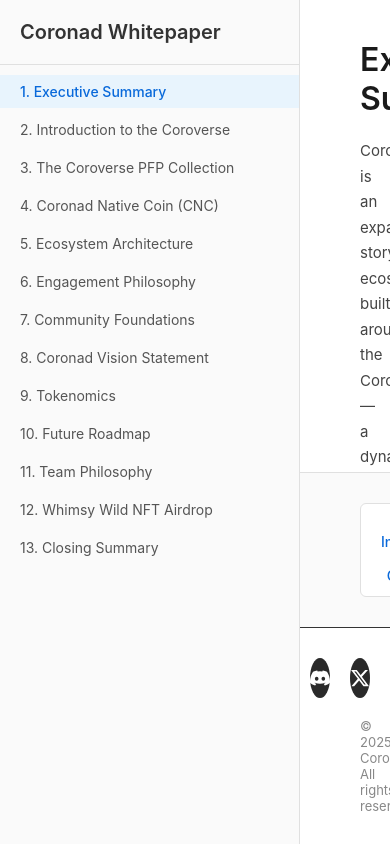
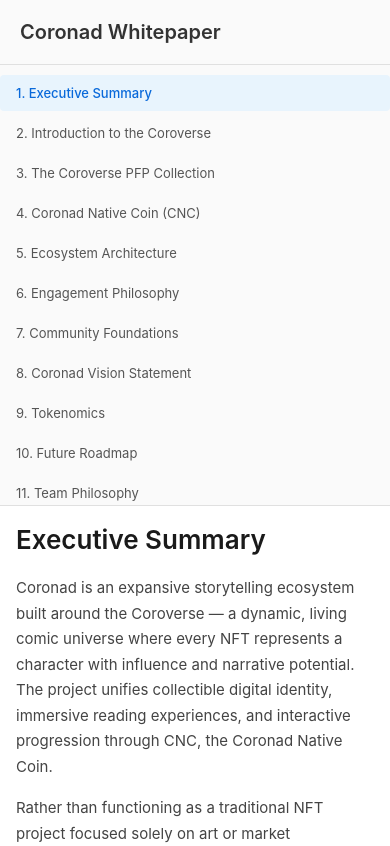
Before and after one commit to TheinSoe137/project-whitepaper, a React (Create React App) app: page / in a window 390 px wide. Shown: the top 846 px of the page. Built offline with nearby package versions, Linux system fonts and the light colour scheme.

Commit message:
add responsiveness

```diff
--- a/src/App.css
+++ b/src/App.css
@@ -11,3 +11,15 @@
     flex-direction: column;
     overflow: hidden;
 }
+
+@media (max-width: 1024px) {
+    .app {
+        flex-direction: column;
+        height: auto;
+        min-height: 100vh;
+    }
+
+    .content-wrapper {
+        height: auto;
+    }
+}
--- a/src/styles/Content.css
+++ b/src/styles/Content.css
@@ -3,6 +3,7 @@
     overflow-y: auto;
     padding: 40px 60px;
     max-width: 900px;
+    width: 100%;
 }
 
 .content h1 {
@@ -66,3 +67,33 @@
     margin-bottom: 8px;
     font-size: 16px;
 }
+
+@media (max-width: 1024px) {
+    .content {
+        padding: 30px 40px;
+    }
+}
+
+@media (max-width: 768px) {
+    .content {
+        padding: 24px;
+    }
+
+    .content h1 {
+        font-size: 26px;
+    }
+
+    .content h2 {
+        font-size: 20px;
+    }
+}
+
+@media (max-width: 480px) {
+    .content {
+        padding: 18px 16px 24px;
+    }
+
+    .content ul {
+        padding-left: 20px;
+    }
+}
--- a/src/styles/Footer.css
+++ b/src/styles/Footer.css
@@ -1,9 +1,11 @@
 .footer {
-
+    background: #1a1a1a;
     color: #fff;
     padding: 30px 60px;
     text-align: center;
     border-top: 1px solid #333;
+    width: 100%;
+    box-sizing: border-box;
 }
 
 .footer-content {
@@ -42,3 +44,23 @@
     font-size: 13px;
     margin-top: 15px;
 }
+
+@media (max-width: 768px) {
+    .footer {
+        padding: 24px 30px;
+    }
+
+    .footer-social {
+        gap: 12px;
+    }
+}
+
+@media (max-width: 480px) {
+    .footer {
+        padding: 20px;
+    }
+
+    .footer-social {
+        flex-wrap: wrap;
+    }
+}
--- a/src/styles/PageNavigation.css
+++ b/src/styles/PageNavigation.css
@@ -6,6 +6,8 @@
     border-top: 1px solid #e0e0e0;
     background: #fafafa;
     max-width: 900px;
+    width: 100%;
+    box-sizing: border-box;
 }
 
 .nav-button {
@@ -47,3 +49,27 @@
 .nav-button-icon {
     font-size: 16px;
 }
+
+@media (max-width: 768px) {
+    .page-navigation {
+        padding: 20px 30px;
+        flex-direction: column;
+        gap: 12px;
+    }
+
+    .nav-button {
+        width: 100%;
+        justify-content: center;
+    }
+
+    .nav-button.prev,
+    .nav-button.next {
+        margin: 0;
+    }
+}
+
+@media (max-width: 480px) {
+    .page-navigation {
+        padding: 16px 20px;
+    }
+}
--- a/src/styles/Sidebar.css
+++ b/src/styles/Sidebar.css
@@ -96,3 +96,48 @@
     color: #0969da;
     font-weight: 500;
 }
+
+@media (max-width: 1200px) {
+    .sidebar {
+        width: 260px;
+    }
+}
+
+@media (max-width: 1024px) {
+    .sidebar {
+        width: 100%;
+        max-height: 60vh;
+        border-right: none;
+        border-bottom: 1px solid #e0e0e0;
+    }
+
+    .navigation {
+        display: grid;
+        grid-template-columns: repeat(auto-fit, minmax(220px, 1fr));
+        gap: 4px;
+    }
+
+    .nav-item {
+        margin: 0;
+    }
+
+    .nav-link {
+        border-radius: 4px;
+    }
+}
+
+@media (max-width: 600px) {
+    .navigation {
+        grid-template-columns: 1fr;
+    }
+
+    .nav-link {
+        font-size: 13px;
+        padding: 10px 16px;
+    }
+
+    .nav-child {
+        padding-left: 36px;
+        font-size: 12px;
+    }
+}
```
